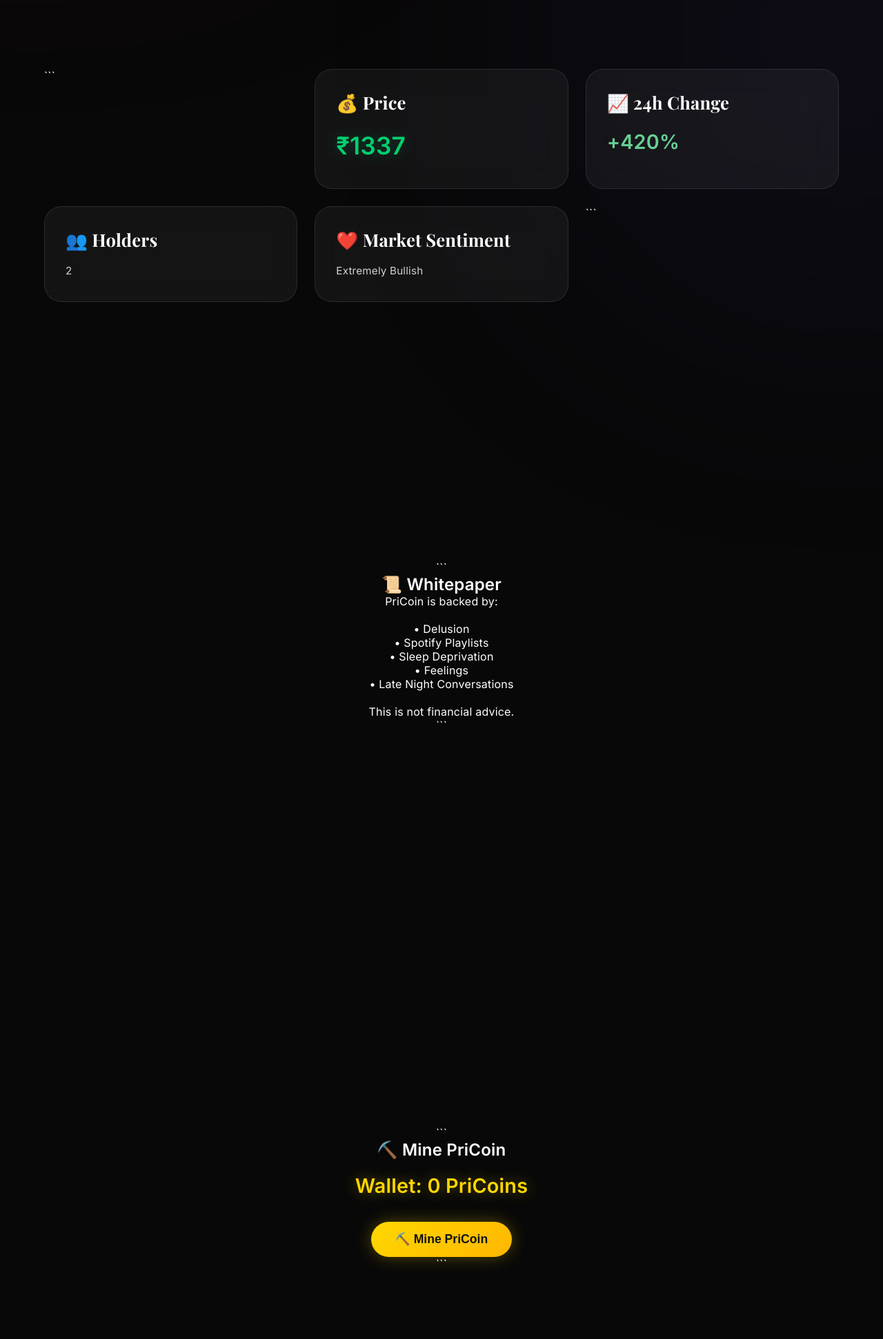
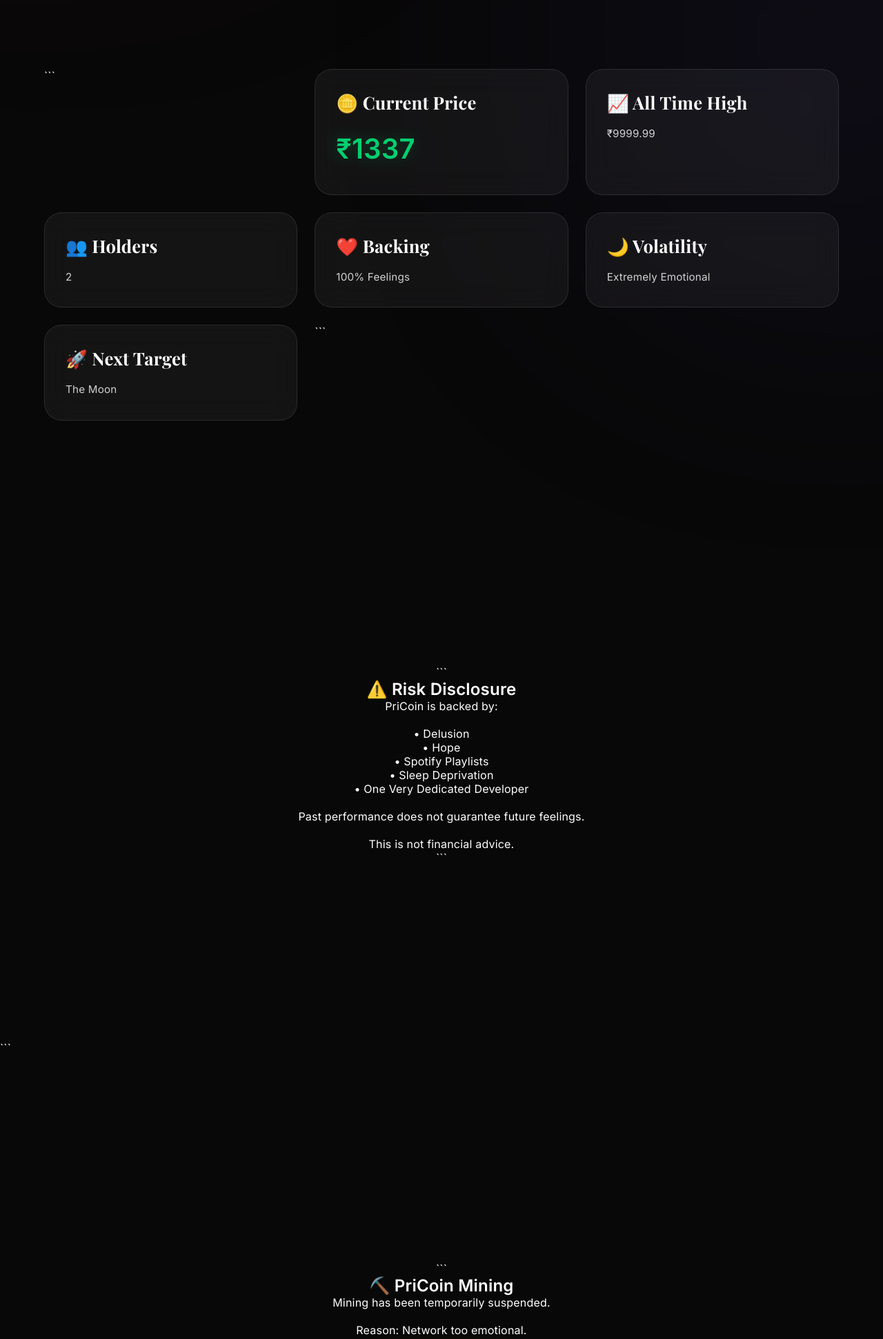
Before and after one commit to harifmusician-arch/-for-pri, a plain HTML site: page pricoin.html in a window 1280 px wide. Shown: the part 700-2642 px from the top of the page at 69% size. Drawn offline with nearby package versions, Linux system fonts and the light colour scheme.

````diff
--- a/pricoin.html
+++ b/pricoin.html
@@ -34,56 +34,49 @@
 
 </section>
 
+
+
 <div class="cards">
 
 ```
 <div class="card">
-
-    <h2>💰 Price</h2>
-
-    <p id="price">
-        ₹143.72
-    </p>
-
+    <h2>🪙 Current Price</h2>
+    <p id="price">₹420.69</p>
 </div>
 
 <div class="card">
-
-    <h2>📈 24h Change</h2>
-
-    <p id="change">
-        +12.4%
-    </p>
-
+    <h2>📈 All Time High</h2>
+    <p>₹9999.99</p>
 </div>
 
 <div class="card">
-
     <h2>👥 Holders</h2>
-
-    <p>
-        2
-    </p>
-
+    <p>2</p>
 </div>
 
 <div class="card">
+    <h2>❤️ Backing</h2>
+    <p>100% Feelings</p>
+</div>
 
-    <h2>❤️ Market Sentiment</h2>
+<div class="card">
+    <h2>🌙 Volatility</h2>
+    <p>Extremely Emotional</p>
+</div>
 
-    <p>
-        Extremely Bullish
-    </p>
-
+<div class="card">
+    <h2>🚀 Next Target</h2>
+    <p>The Moon</p>
 </div>
 ```
 
 </div>
 
+
 <section class="hero whitepaper">
 
 ```
-<h2>📜 Whitepaper</h2>
+<h2>⚠️ Risk Disclosure</h2>
 
 <p>
 
@@ -95,6 +88,10 @@
 
     <br>
 
+    • Hope
+
+    <br>
+
     • Spotify Playlists
 
     <br>
@@ -103,11 +100,11 @@
 
     <br>
 
-    • Feelings
+    • One Very Dedicated Developer
 
-    <br>
+    <br><br>
 
-    • Late Night Conversations
+    Past performance does not guarantee future feelings.
 
     <br><br>
 
@@ -118,21 +115,28 @@
 
 </section>
 
+```
+
 <section class="hero">
 
 ```
-<h2>⛏️ Mine PriCoin</h2>
+<h2>⛏️ PriCoin Mining</h2>
 
-<p id="wallet">
+<p>
 
-    Wallet:
-    0 PriCoins
+    Mining has been temporarily suspended.
+
+    <br><br>
+
+    Reason:
+
+    Network too emotional.
 
 </p>
 
 <button
 class="mine-btn"
-onclick="mineCoin()">
+onclick="alert('⛏️ Mining unavailable. Emotional network congestion detected ❤️')">
 
     ⛏️ Mine PriCoin
 
@@ -140,6 +144,7 @@
 ```
 
 </section>
+
 
 <script>
 
--- a/style.css
+++ b/style.css
@@ -2221,3 +2221,60 @@
     }
 
 }
+
+.whitepaper{
+
+    max-width:700px;
+
+    margin:0 auto;
+
+}
+
+#price{
+
+    font-size:2.5rem;
+
+    font-weight:700;
+
+    color:#00ff88;
+
+    text-shadow:
+    0 0 25px rgba(0,255,136,.3);
+
+}
+
+.mine-btn{
+
+    margin-top:20px;
+
+    padding:15px 35px;
+
+    border:none;
+
+    border-radius:50px;
+
+    cursor:pointer;
+
+    font-size:1.1rem;
+
+    font-weight:700;
+
+    color:#111;
+
+    background:
+    linear-gradient(
+        135deg,
+        #ffd700,
+        #ffb700
+    );
+
+    transition:.3s;
+
+}
+
+.mine-btn:hover{
+
+    transform:
+    translateY(-3px);
+
+}
````
